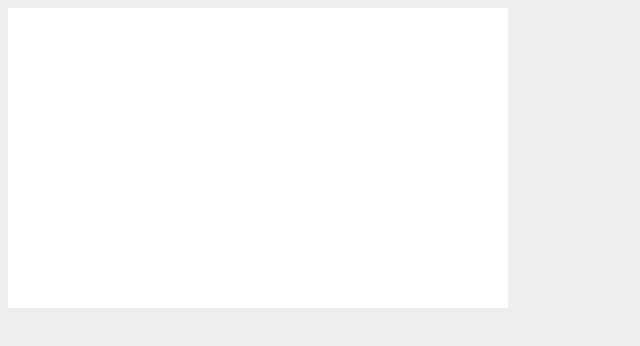
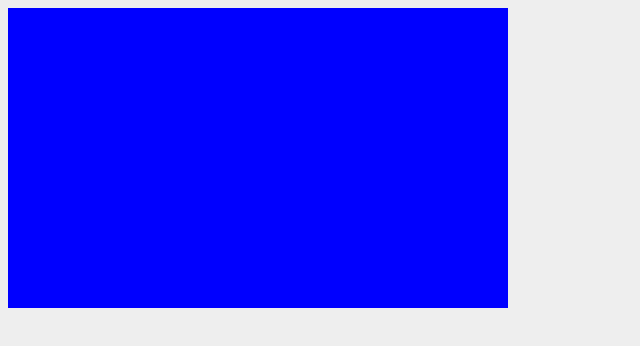
Before and after one commit to leaysgur/simple-drawing-board.js, a plain HTML site: page index.html in a window 1280 px wide. Shown: the whole page, without its empty margins (0-640 px from the left). Drawn offline with Linux system fonts and the light colour scheme.

Commit message:
transparent対応

```diff
--- a/index.html
+++ b/index.html
@@ -12,9 +12,13 @@
 var el = document.getElementById('canvas');
 var sdb = new SimpleDrawingBoard(el, {
     lineColor:  '#00f',
-    lineSize:   10,
-    boardColor: '#fff'
+    lineSize:   50,
+    // boardColor: '#fff'
+    boardColor: 'transparent'
 });
+
+sdb.fill('#00f');
+sdb.setMode('ERASE');
 </script>
 </body>
 </html>
--- a/src/simple-drawing-board.js
+++ b/src/simple-drawing-board.js
@@ -1,7 +1,6 @@
 /**
  * TODO:
  * - 色のバリデーション
- * - 透明で消す
  * - 履歴まわり
  *
  * - コメント
@@ -58,10 +57,24 @@ SimpleDrawingBoard.prototype = {
     _getMidInputCoords: _getMidInputCoords
 };
 
+/**
+ * 線の太さを設定する
+ *
+ * @param {Number} size
+ *     太さ(1以下は全て1とする)
+ *
+ */
 function setLineSize(size) {
     this.ctx.lineWidth = (size|0) || 1;
     return this;
 }
+/**
+ * 線の色を設定する
+ *
+ * @param {String} color
+ *     色(TODO)
+ *
+ */
 function setLineColor(color) {
     // TODO: validation
     this.ctx.strokeStyle = color;
@@ -80,18 +93,18 @@ function clear() {
 }
 function setMode(mode) {
     var settings = this._settings;
-
     if (mode === 'DRAW') {
         this.setLineColor(settings.lineColor);
-        // TODO: transparentな時はコレにしないとダメ？
-        // this.ctx.globalCompositeOperation = 'source-over';
+        if (settings.isTransparent) {
+            this.ctx.globalCompositeOperation = 'source-over';
+        }
     }
     else {
         this.setLineColor(settings.boardColor);
-        // TODO: transparentな時はコレにしないとダメ？
-        // this.ctx.globalCompositeOperation = 'destination-out';
+        if (settings.isTransparent) {
+            this.ctx.globalCompositeOperation = 'destination-out';
+        }
     }
-    this._settings.mode = mode;
     return this;
 }
 function getImg() {
@@ -115,6 +128,11 @@ function _initBoard(options) {
         for (var p in options) {
             settings[p] = options[p];
         }
+    }
+
+    if (settings.boardColor === 'transparent') {
+        settings.boardColor    = 'rgba(0,0,0,1)';
+        settings.isTransparent = 1;
     }
 
     this.ctx.lineCap = this.ctx.lineJoin = 'round';
--- a/src/simple-drawing-board.util.js
+++ b/src/simple-drawing-board.util.js
@@ -9,9 +9,9 @@ global.SimpleDrawingBoard.util = {
     Eve: Eve,
     Const: {
         settings: {
-            lineColor:  '#000',
-            lineSize:   1,
-            boardColor: '#eee'
+            lineColor:  '#aaa',
+            lineSize:   5,
+            boardColor: 'transparent'
         }
     }
 };
```
